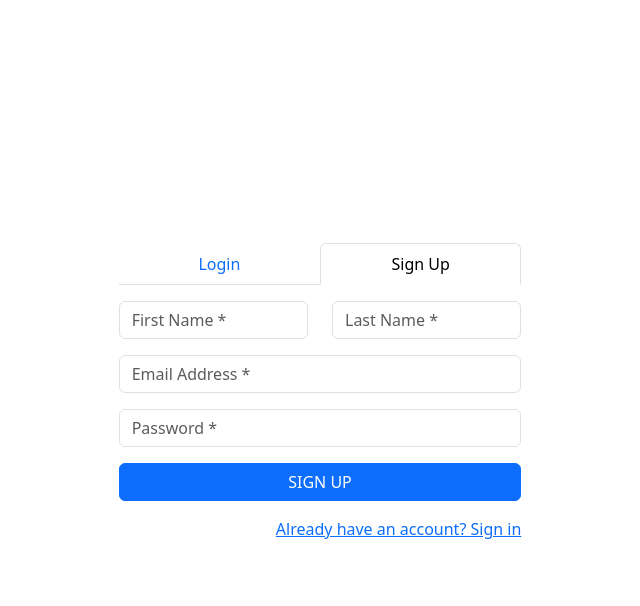
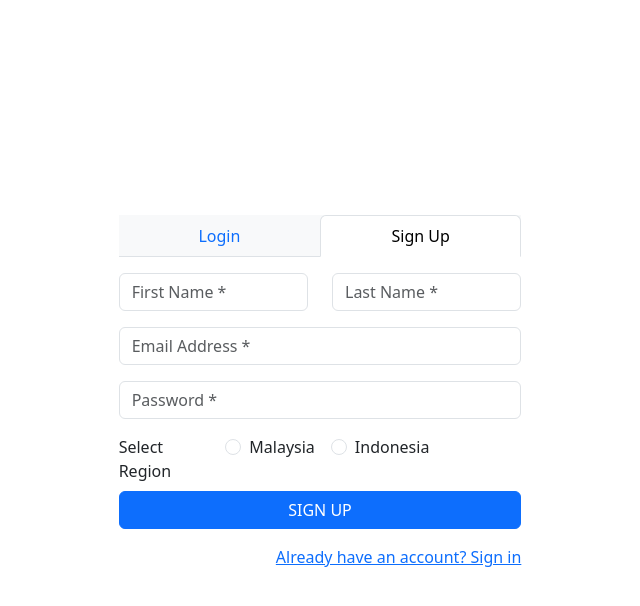
Before and after one commit to azheem-rahman/geco-capstone-frontend, a React (Create React App) app: page / in a window 1280 px wide. Both pictures are taken after a click on the tab "Sign Up". Shown: the top 606 px of the page, without its empty margins (320-960 px from the left). Built offline with nearby package versions, Linux system fonts and the light colour scheme.

Commit message:
edited sign up form with validation

```diff
--- a/src/components/LoginSignUp/LoginSignUp.js
+++ b/src/components/LoginSignUp/LoginSignUp.js
@@ -1,11 +1,20 @@
 import React, { useState } from "react";
-import { Tab, Form, Button, Tabs } from "react-bootstrap";
+import {
+  Tab,
+  Form,
+  Button,
+  Tabs,
+  FloatingLabel,
+  InputGroup,
+  ButtonGroup,
+  ToggleButtonGroup,
+} from "react-bootstrap";
 
 const LoginSignUp = () => {
   // Login States
   const [loginEmail, setLoginEmail] = useState("");
   const [loginPassword, setLoginPassword] = useState("");
-  const [loginValid, setLoginValid] = useState("");
+  const [loginValid, setLoginValid] = useState(false);
   const [loginErrorMessages, setLoginErrorMessages] = useState({
     loginEmailError: "",
     loginPasswordError: "",
@@ -16,7 +25,7 @@ const LoginSignUp = () => {
   const [signUpLastName, setSignUpLastName] = useState("");
   const [signUpEmail, setSignUpEmail] = useState("");
   const [signUpPassword, setSignUpPassword] = useState("");
-  const [signUpValid, setSignUpValid] = useState("");
+  const [signUpValid, setSignUpValid] = useState(false);
   const [signUpErrorMessages, setSignUpErrorMessages] = useState({
     signUpFirstNameError: "",
     signUpLastNameError: "",
@@ -39,11 +48,123 @@ const LoginSignUp = () => {
   };
 
   // Sign Up Functions
-  const handleSignUpChange = (event) => {};
-  const validateSignUpName = (event) => {};
-  const validateSignUpEmail = (event) => {};
-  const validateSignUpPassword = (event) => {};
-  const handleSignUpSubmit = (event) => {};
+  const handleSignUpChange = (event) => {
+    if (
+      event.target.id === "signup-first-name" ||
+      event.target.id === "signup-last-name"
+    ) {
+      validateSignUpName(event.target.value, event.target.id);
+    }
+    if (event.target.id === "signup-email") {
+      validateSignUpEmail(event.target.value);
+    }
+    if (event.target.id === "signup-password") {
+      validateSignUpPassword(event.target.value);
+    }
+  };
+
+  const validateSignUpName = (signUpName, nameType) => {
+    let signUpNameValid = signUpValid;
+    let signUpNameError = "";
+
+    if (nameType === "signup-first-name") {
+      signUpNameError = signUpErrorMessages.signUpFirstNameError;
+    } else if (nameType === "signup-last-name") {
+      signUpNameError = signUpErrorMessages.signUpLastNameError;
+    }
+
+    if (signUpName.trim() === "") {
+      signUpNameValid = false;
+      signUpNameError = "Name is required";
+    } else if (signUpName.trim().length === 1) {
+      signUpNameValid = false;
+      signUpNameError = "Please enter a valid name";
+    } else {
+      signUpNameValid = true;
+      signUpNameError = "";
+    }
+
+    if (nameType === "signup-first-name") {
+      setSignUpFirstName(signUpName);
+      setSignUpValid(signUpNameValid);
+      setSignUpErrorMessages({
+        ...signUpErrorMessages,
+        signUpFirstNameError: signUpNameError,
+      });
+    } else {
+      setSignUpLastName(signUpName);
+      setSignUpValid(signUpNameValid);
+      setSignUpErrorMessages({
+        ...signUpErrorMessages,
+        signUpLastNameError: signUpNameError,
+      });
+    }
+
+    return signUpNameValid;
+  };
+
+  const validateSignUpEmail = (signUpEmail) => {
+    let signUpEmailValid = signUpValid;
+    let signUpEmailError = "";
+    const emailPattern = /[a-z0-9]+@[a-z]+\.[a-z]{2,3}/;
+
+    if (!emailPattern.test(signUpEmail)) {
+      signUpEmailValid = false;
+      signUpEmailError = "Please enter a valid email";
+    } else {
+      signUpEmailValid = true;
+      signUpEmailError = "";
+    }
+
+    setSignUpEmail(signUpEmail);
+    setSignUpValid(signUpEmailValid);
+    setSignUpErrorMessages({
+      ...signUpErrorMessages,
+      signUpEmailError: signUpEmailError,
+    });
+
+    return signUpEmailValid;
+  };
+
+  const validateSignUpPassword = (signUpPassword) => {
+    let signUpPasswordValid = signUpValid;
+    let signUpPasswordError = "";
+    const passwordPattern = /(?=.*\d)(?=.*[a-z])(?=.*[A-Z]).{8,}/;
+
+    if (!passwordPattern.test(signUpPassword)) {
+      signUpPasswordValid = false;
+      signUpPasswordError =
+        "Must contain at least one number, one uppercase, one lowercase, and at least 8 characters";
+    } else {
+      signUpPasswordValid = true;
+      signUpPasswordError = "";
+    }
+
+    setSignUpPassword(signUpPassword);
+    setSignUpValid(signUpPasswordValid);
+    setSignUpErrorMessages({ ...signUpErrorMessages, signUpPasswordError });
+
+    return signUpPasswordValid;
+  };
+
+  const handleSignUpSubmit = (event) => {
+    event.preventDefault();
+    console.log("sign up submit!");
+    if (signUpValid) {
+      setSignUpFirstName("");
+      setSignUpLastName("");
+      setSignUpEmail("");
+      setSignUpPassword("");
+      setSignUpValid(false);
+      setSignUpErrorMessages({
+        signUpFirstNameError: "",
+        signUpLastNameError: "",
+        signUpEmailError: "",
+        signUpPasswordError: "",
+      });
+      alert("successful sign up!");
+    }
+  };
 
   return (
     <div className="container-fluid vh-100 d-flex flex-column justify-content-center">
@@ -52,13 +173,13 @@ const LoginSignUp = () => {
           <Tabs
             defaultActiveKey="login"
             id="login-sign-up"
-            className="mb-3"
+            className="mb-3 bg-light"
             justify
           >
             <Tab eventKey="login" title="Login">
               <div className="row">
                 <div className="col">
-                  <Form.Group className="mb-3" controlId="email-login">
+                  <Form.Group className="mb-3" controlId="login-email">
                     <Form.Control
                       type="email"
                       placeholder="Email Address *"
@@ -71,7 +192,7 @@ const LoginSignUp = () => {
               </div>
               <div className="row">
                 <div className="col">
-                  <Form.Group className="mb-3" controlId="password-login">
+                  <Form.Group className="mb-3" controlId="login-password">
                     <Form.Control
                       type="password"
                       placeholder="Password *"
@@ -96,38 +217,94 @@ const LoginSignUp = () => {
               </div>
             </Tab>
 
+            {/* Sign Up Form */}
             <Tab eventKey="sign-up" title="Sign Up">
               <div className="row">
                 <div className="col">
-                  <Form.Group className="mb-3" controlId="first-name">
-                    <Form.Control type="text" placeholder="First Name *" />
+                  <Form.Group className="mb-3" controlId="signup-first-name">
+                    <Form.Control
+                      type="text"
+                      placeholder="First Name *"
+                      onChange={handleSignUpChange}
+                    />
+                    <Form.Text muted>
+                      {signUpErrorMessages.signUpFirstNameError}
+                    </Form.Text>
                   </Form.Group>
                 </div>
                 <div className="col">
-                  <Form.Group className="mb-3" controlId="last-name">
-                    <Form.Control type="text" placeholder="Last Name *" />
+                  <Form.Group controlId="signup-last-name">
+                    <Form.Control
+                      type="text"
+                      placeholder="Last Name *"
+                      onChange={handleSignUpChange}
+                    />
+                    <Form.Text muted>
+                      {signUpErrorMessages.signUpLastNameError}
+                    </Form.Text>
+                  </Form.Group>
+                </div>
+              </div>
+
+              <Form onSubmit={handleSignUpSubmit}>
+                <div className="row">
+                  <div className="col">
+                    <Form.Group className="mb-3" controlId="signup-email">
+                      <Form.Control
+                        type="email"
+                        placeholder="Email Address *"
+                        onChange={handleSignUpChange}
+                      />
+                      <Form.Text muted>
+                        {signUpErrorMessages.signUpEmailError}
+                      </Form.Text>
                     </Form.Group>
                   </div>
                 </div>
 
                 <div className="row">
                   <div className="col">
-                  <Form.Group className="mb-3" controlId="email-signup">
-                    <Form.Control type="email" placeholder="Email Address *" />
+                    <Form.Group className="mb-3" controlId="signup-password">
+                      <Form.Control
+                        type="password"
+                        placeholder="Password *"
+                        onChange={handleSignUpChange}
+                      />
+                      <Form.Text muted>
+                        {signUpErrorMessages.signUpPasswordError}
+                      </Form.Text>
                     </Form.Group>
                   </div>
                 </div>
 
                 <div className="row">
-                <div className="col">
-                  <Form.Group className="mb-3" controlId="password-signup">
-                    <Form.Control type="password" placeholder="Password *" />
+                  <div className="col-3 d-flex justify-content-start">
+                    <Form.Label>Select Region</Form.Label>
+                  </div>
+                  <div className="col d-flex justify-content-start">
+                    <Form.Group>
+                      <Form.Check
+                        inline
+                        label="Malaysia"
+                        type="radio"
+                        id="signup-partner-malaysia"
+                        name="partner"
+                      />
+                      <Form.Check
+                        inline
+                        label="Indonesia"
+                        type="radio"
+                        id="signup-partner-indonesia"
+                        name="partner"
+                      />
                     </Form.Group>
                   </div>
                 </div>
 
                 <div className="row mx-0">
-                <Button className="mb-3">SIGN UP</Button>
+                  <Button type="submit" className="mb-3">
+                    SIGN UP
+                  </Button>
                 </div>
 
                 <div className="row mb-3">
@@ -135,6 +312,7 @@ const LoginSignUp = () => {
                     <a href="#">Already have an account? Sign in</a>
                   </div>
                 </div>
+              </Form>
             </Tab>
           </Tabs>
         </div>
```
Lines whose indentation alone changed are shown as unchanged.
